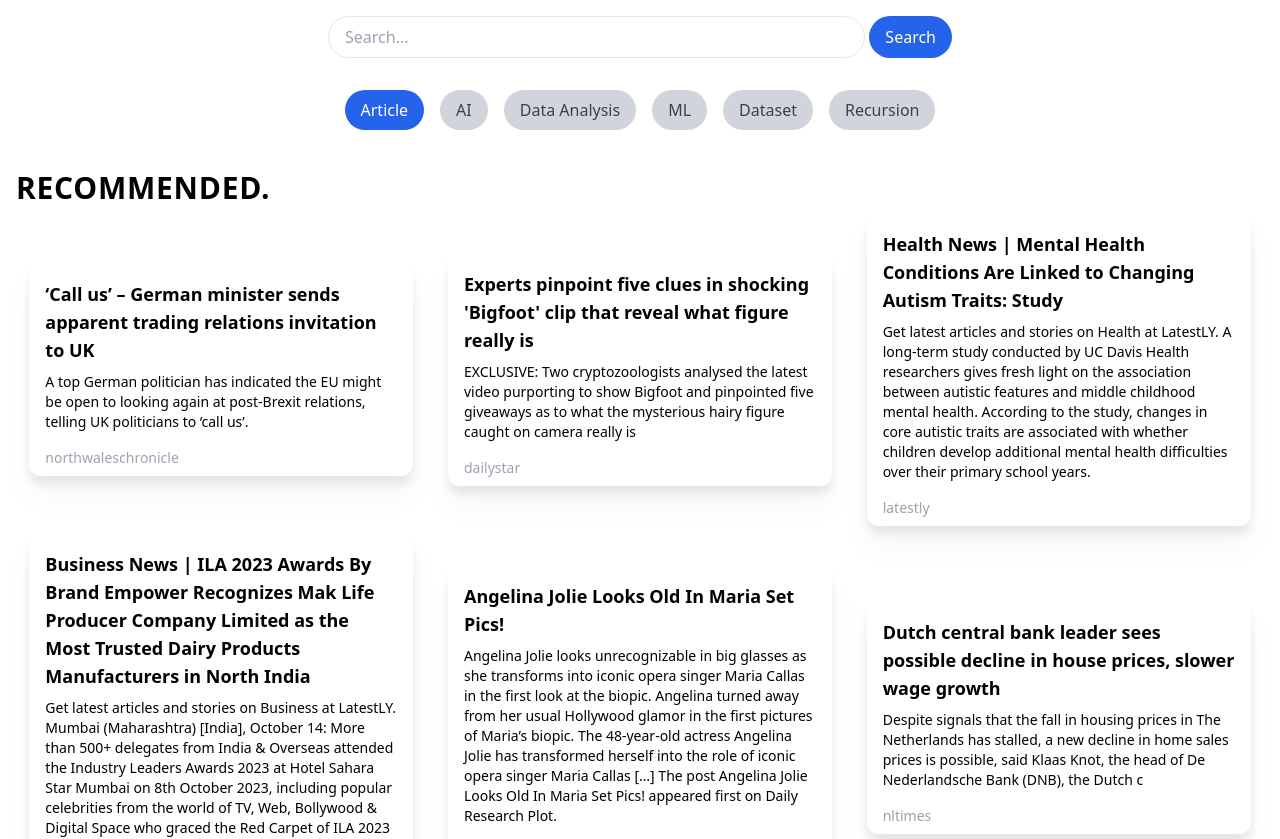
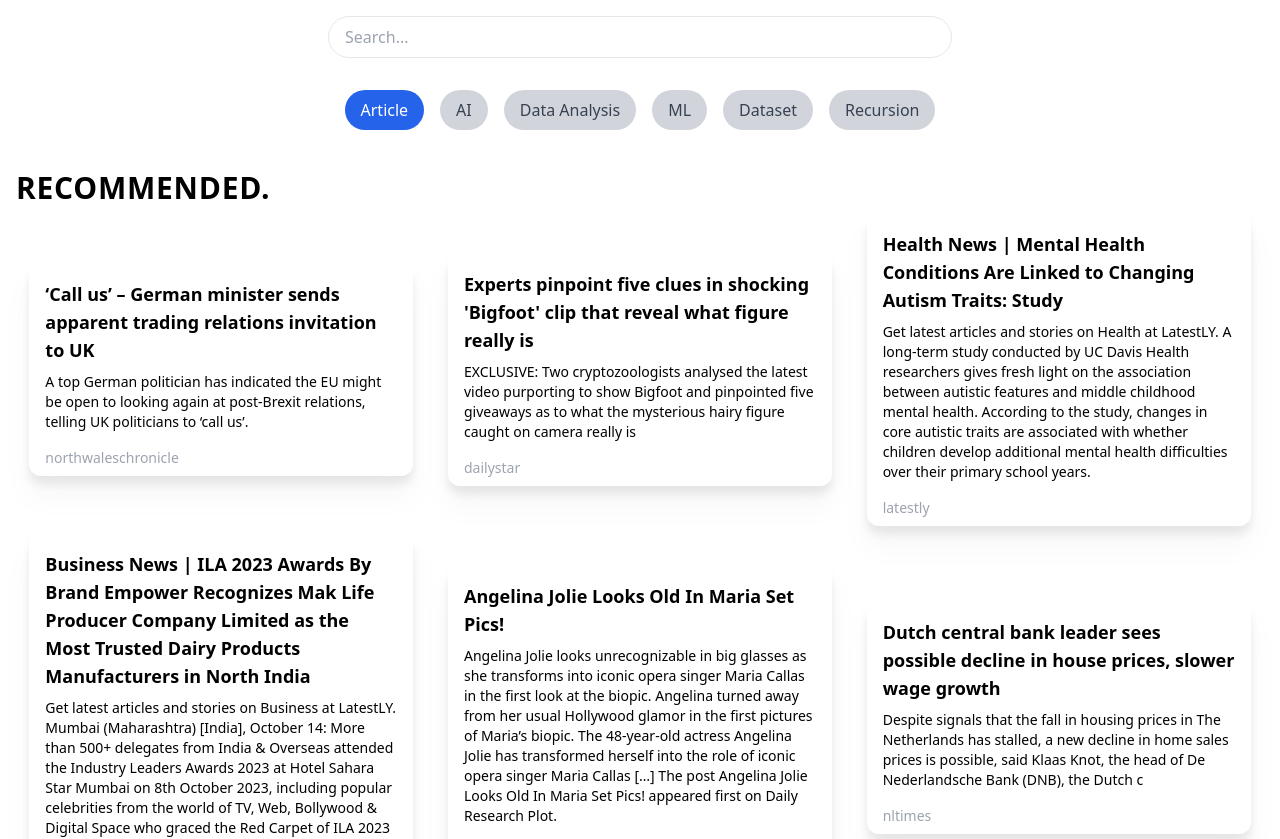
Before and after one commit to Dheerajjha451/Hackathon, a React (Vite) app in the folder client/: page / in a window 1280 px wide. Shown: the top 839 px of the page. Built offline with nearby package versions, Linux system fonts and the light colour scheme.

Commit message:
Link change

```diff
--- a/client/src/assets/Component/SearchBar.jsx
+++ b/client/src/assets/Component/SearchBar.jsx
@@ -24,12 +24,12 @@ export const SearchBar = ({ onSearch }) => {
             className="block w-full px-4 py-2 text-purple-700 bg-white border rounded-full focus:border-purple-400 focus:ring-purple-300 focus:outline-none focus:ring focus:ring-opacity-40"
             placeholder="Search..."
           />
-          <button
+          {/* <button
             onClick={handleSearch}
             className="px-4 text-white bg-blue-600 rounded-full"
           >
             Search
-          </button>
+          </button> */}
         </div>
       </div>
     </div>
@@ -41,7 +41,7 @@ export const SearchBar = ({ onSearch }) => {
     const [result,setResult]=useState(["ML"]);
 
     const handleSearch=()=>{
-      axios.get(`https://http://127.0.0.1:5000/search?query=${query}`)
+      axios.get(`http://127.0.0.1:5000/search?query=${query}`)
       .then(response=>{
         setResult(response.data.articles)
       })
@@ -66,7 +66,13 @@ export const SearchBar = ({ onSearch }) => {
             className="block text-xl w-full px-6 py-4 text-purple-700 bg-white border-white-200 focus:border-white-400 focus:ring-purple-300 focus:outline-none focus:ring focus:ring-opacity-20"
             placeholder="Search..."
           />
-           <Link to={{path:"/Search", state:{result}}}><button onClick={handleSearch}>Search</button></Link>
+          {/* the new link */}
+           <Link to={{ pathname: "/Search", state: { result } }}> <button onClick={handleSearch} className="mt-2 bg-blue-500 hover:bg-blue-700 text-white font-bold py-2 px-4 rounded-full xl:rounded-2xl mr-4">
+    Search
+  </button>
+</Link>
+{/* Previous code */}
+           {/* <Link to={{path:"/Search", state:{result}}}><button onClick={handleSearch}>Search</button></Link> */}
         </div>
       </div>
     </div>
```
Also changed, not shown: client/public/list/search.json (+1 -1 lines).
